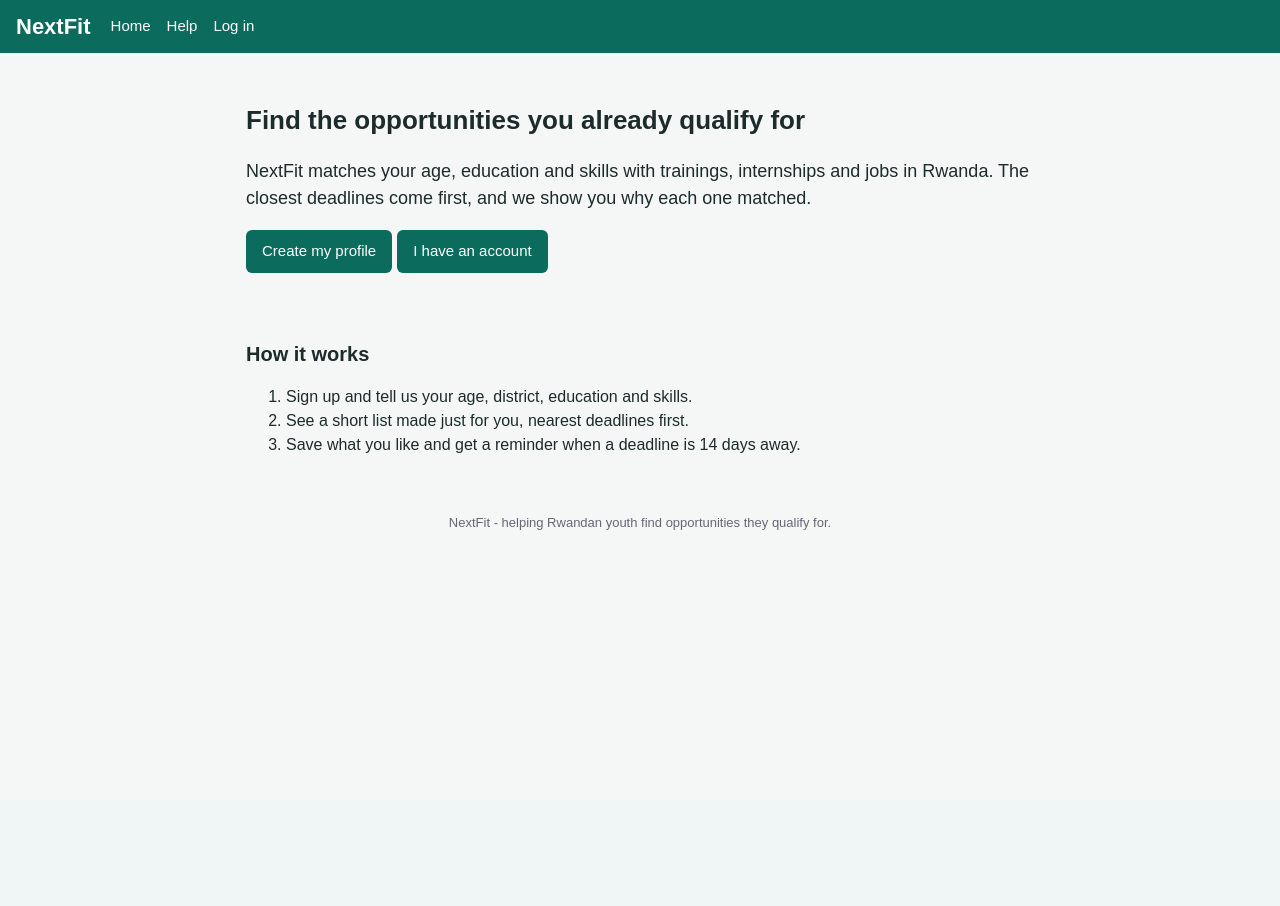
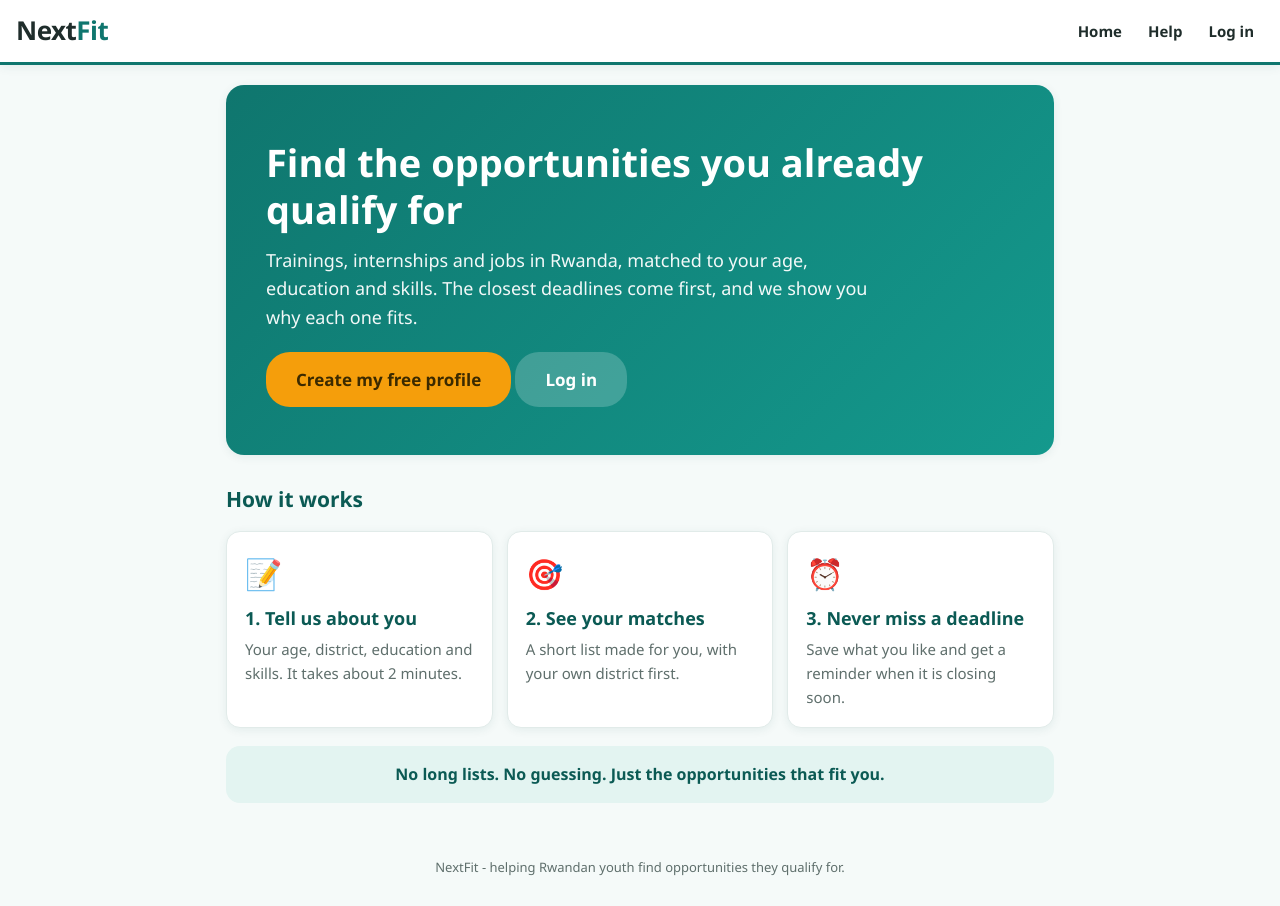
Before and after one commit to Ines-karega/NextFit, a Flask app: page / in a window 1280 px wide. Before the commit the page ends 530 px from the top, so only its background shows below. Run offline with Flask 3, Linux system fonts and the light colour scheme.

Commit message:
Improve look: friendly home page, 60-30-10 colour scheme, softer cards and forms

```diff
--- a/frontend/static/style.css
+++ b/frontend/static/style.css
@@ -1,42 +1,113 @@
-/* Simple, light, phone-first styles (target: under 500 KB, SRS NFR10) */
+/* NextFit styles: simple, friendly, phone-first. No libraries, so pages stay light (SRS NFR10). */
+:root {
+  --green: #0f766e;
+  --green-dark: #0b5a54;
+  --green-soft: #e3f4f1;
+  --amber: #f59e0b;
+  --amber-soft: #fff3d6;
+  --red: #c0392b;
+  --red-soft: #fdeaea;
+  --text: #1f2d2b;
+  --muted: #5f6f6c;
+  --line: #e1ebe9;
+  --bg: #f5faf9;
+  --shadow: 0 2px 10px rgba(15, 80, 72, 0.08);
+}
+
 * { box-sizing: border-box; }
-body { margin: 0; font-family: Arial, Helvetica, sans-serif; background: #f4f7f6; color: #1d2b2a; line-height: 1.5; }
-a { color: #0b6b5d; }
-header { background: #0b6b5d; padding: 10px 16px; display: flex; flex-wrap: wrap; align-items: center; gap: 8px 20px; }
-header a, header .link { color: #fff; text-decoration: none; font-size: 15px; }
-.logo { font-weight: bold; font-size: 22px; }
-nav { display: flex; flex-wrap: wrap; gap: 6px 16px; align-items: center; }
-main { max-width: 820px; margin: 0 auto; padding: 16px; }
-footer { text-align: center; color: #667; font-size: 13px; padding: 24px 16px; }
-h1 { font-size: 26px; margin: 8px 0 12px; }
-h2 { font-size: 20px; margin: 24px 0 8px; }
+body { margin: 0; font-family: "Segoe UI", Roboto, Arial, sans-serif; background: var(--bg); color: var(--text); line-height: 1.6; }
+a { color: var(--green); }
+
+/* ---------- top bar ---------- */
+header { background: #fff; border-bottom: 3px solid var(--green); box-shadow: var(--shadow); padding: 10px 16px; display: flex; flex-wrap: wrap; align-items: center; justify-content: space-between; gap: 6px 20px; position: sticky; top: 0; z-index: 5; }
+.logo { font-weight: 800; font-size: 26px; color: var(--text); text-decoration: none; letter-spacing: -0.5px; }
+.logo span { color: var(--green); }
+nav { display: flex; flex-wrap: wrap; gap: 2px 6px; align-items: center; }
+nav a, nav button.link { color: var(--text); text-decoration: none; font-size: 15px; font-weight: 600; padding: 6px 10px; border-radius: 20px; }
+nav a:hover, nav button.link:hover { background: var(--green-soft); color: var(--green-dark); }
+
+main { max-width: 860px; margin: 0 auto; padding: 20px 16px 8px; }
+footer { text-align: center; color: var(--muted); font-size: 13px; padding: 28px 16px; }
+
+h1 { font-size: 28px; margin: 6px 0 12px; line-height: 1.25; }
+h2 { font-size: 21px; margin: 28px 0 10px; color: var(--green-dark); }
+p { margin: 8px 0; }
+
+/* ---------- buttons ---------- */
+/* Colour plan (60-30-10): 60% neutral backgrounds, 30% green brand colour, 10% amber for actions and alerts */
+button, .button { background: var(--amber); color: #3b2a00; border: 0; border-radius: 24px; padding: 10px 22px; font-size: 15px; font-weight: 700; cursor: pointer; text-decoration: none; display: inline-block; transition: background 0.15s; }
+button:hover, .button:hover { background: #e08e00; }
+button.link { background: none; color: var(--text); border-radius: 20px; padding: 6px 10px; }
+button.link:hover { background: var(--green-soft); }
+button.grey { background: #e9f0ef; color: var(--text); }
+button.grey:hover { background: #d8e5e3; }
+button.red { background: var(--red); color: #fff; }
+button.red:hover { background: #a3301f; }
+.button.grey { background: #e9f0ef; color: var(--text); }
+.button.big { padding: 14px 30px; font-size: 17px; }
 form.inline { display: inline; }
-button, .button { background: #0b6b5d; color: #fff; border: 0; border-radius: 6px; padding: 10px 16px; font-size: 15px; cursor: pointer; text-decoration: none; display: inline-block; }
-button.link { background: none; padding: 0; }
-button.grey { background: #6b7a78; }
-button.red { background: #b3261e; }
-label { display: block; font-weight: bold; margin: 12px 0 4px; }
-input, select, textarea { width: 100%; padding: 10px; font-size: 16px; border: 1px solid #b6c2c0; border-radius: 6px; background: #fff; }
+
+/* ---------- forms ---------- */
+main > form:not(.filters) { background: #fff; border: 1px solid var(--line); border-radius: 14px; padding: 8px 20px 20px; box-shadow: var(--shadow); }
+label { display: block; font-weight: 600; margin: 14px 0 5px; }
+input, select, textarea { width: 100%; padding: 11px 12px; font-size: 16px; border: 1.5px solid #c9d8d5; border-radius: 10px; background: #fff; color: var(--text); font-family: inherit; }
+input:focus, select:focus, textarea:focus { outline: none; border-color: var(--green); box-shadow: 0 0 0 3px rgba(15, 118, 110, 0.15); }
 input[type=checkbox] { width: auto; }
-.check { font-weight: normal; display: inline-block; margin-right: 14px; }
-.error { color: #b3261e; font-size: 14px; margin: 4px 0 0; }
-.flash { padding: 10px 14px; border-radius: 6px; margin: 0 0 12px; }
-.flash.success { background: #d9f2e6; } .flash.error { background: #fbdcd9; } .flash.info { background: #e1ecf7; }
-.card { background: #fff; border: 1px solid #dbe3e1; border-radius: 10px; padding: 14px; margin: 10px 0; }
-.card h3 { margin: 0 0 6px; font-size: 18px; }
-.badge { display: inline-block; font-size: 12px; background: #e3efec; color: #0b6b5d; border-radius: 12px; padding: 2px 10px; margin: 0 4px 4px 0; }
-.badge.warn { background: #fdecc8; color: #7a4b00; } .badge.full { background: #d9f2e6; }
-.urgent { color: #b3261e; font-weight: bold; }
-.reasons { list-style: none; padding: 0; margin: 8px 0; font-size: 14px; }
-.reasons li.yes::before { content: "\2714  "; color: #1a7f4b; }
-.reasons li.no::before { content: "\2716  "; color: #b3261e; }
-.safety { font-size: 12px; color: #6b5b00; background: #fff8dc; padding: 6px 8px; border-radius: 6px; }
-.filters { background: #fff; border: 1px solid #dbe3e1; border-radius: 10px; padding: 10px 14px; }
-.filters .row { display: grid; grid-template-columns: 1fr; gap: 0 12px; }
-.reminder { background: #fff1ee; border-left: 5px solid #b3261e; padding: 10px 14px; border-radius: 6px; margin-bottom: 12px; }
-.hero { padding: 24px 0; }
-.hero p { font-size: 18px; }
-table { width: 100%; border-collapse: collapse; background: #fff; font-size: 14px; }
-th, td { border-bottom: 1px solid #e3e9e8; padding: 8px; text-align: left; vertical-align: top; }
-.table-wrap { overflow-x: auto; }
-@media (min-width: 640px) { .filters .row { grid-template-columns: 1fr 1fr; } }
+.check { font-weight: normal; display: inline-block; margin-right: 16px; }
+.error { color: var(--red); font-size: 14px; margin: 4px 0 0; }
+
+/* ---------- messages ---------- */
+.flash { padding: 12px 16px; border-radius: 10px; margin: 0 0 14px; font-weight: 500; }
+.flash.success { background: #dcf5e8; color: #14532d; }
+.flash.error { background: var(--red-soft); color: #7f1d1d; }
+.flash.info { background: #e3f0fb; color: #1e3a5f; }
+.reminder { background: var(--amber-soft); border-left: 5px solid var(--amber); padding: 12px 16px; border-radius: 10px; margin-bottom: 12px; }
+.urgent { color: var(--red); font-weight: 700; }
+
+/* ---------- opportunity cards ---------- */
+.card { background: #fff; border: 1px solid var(--line); border-left: 5px solid var(--green); border-radius: 14px; padding: 16px 18px; margin: 14px 0; box-shadow: var(--shadow); }
+.card.training { border-left-color: #2563eb; }
+.card.internship { border-left-color: #7c3aed; }
+.card.job { border-left-color: #0891b2; }  /* amber is kept for actions and alerts only */
+.card h3 { margin: 0 0 8px; font-size: 20px; }
+.badge { display: inline-block; font-size: 12.5px; font-weight: 600; background: var(--green-soft); color: var(--green-dark); border-radius: 20px; padding: 3px 11px; margin: 0 4px 6px 0; }
+.badge.full { background: #dcf5e8; color: #14532d; }
+.badge.warn { background: var(--amber-soft); color: #7a4b00; }
+.reasons { list-style: none; padding: 10px 14px; margin: 8px 0; font-size: 14.5px; background: #f7fbfa; border-radius: 10px; }
+.reasons li { padding: 2px 0; }
+.reasons li.yes::before { content: "\2714\00a0\00a0"; color: #15803d; font-weight: bold; }
+.reasons li.no::before { content: "\2716\00a0\00a0"; color: var(--red); font-weight: bold; }
+.safety { font-size: 12.5px; color: #6b5200; background: #fff9e6; padding: 8px 10px; border-radius: 8px; }
+
+/* ---------- search and filters ---------- */
+.filters { background: #fff; border: 1px solid var(--line); border-radius: 14px; padding: 6px 18px 12px; box-shadow: var(--shadow); }
+.filters .row { display: grid; grid-template-columns: 1fr; gap: 0 14px; }
+
+/* ---------- home page ---------- */
+.hero { background: linear-gradient(135deg, var(--green) 0%, #14998d 100%); color: #fff; border-radius: 18px; padding: 36px 24px; margin-bottom: 8px; box-shadow: var(--shadow); }
+.hero h1 { font-size: 32px; color: #fff; }
+.hero p { font-size: 18px; max-width: 620px; opacity: 0.95; }
+.hero .actions { margin-top: 20px; }
+.hero .button.grey { background: rgba(255, 255, 255, 0.2); color: #fff; }
+.hero .button.grey:hover { background: rgba(255, 255, 255, 0.32); }
+.hero .button.grey:hover { background: rgba(255, 255, 255, 0.32); }
+.steps { display: grid; grid-template-columns: 1fr; gap: 14px; margin: 14px 0; }
+.step { background: #fff; border: 1px solid var(--line); border-radius: 14px; padding: 18px; box-shadow: var(--shadow); }
+.step .icon { font-size: 30px; }
+.step h3 { margin: 6px 0 4px; font-size: 18px; color: var(--green-dark); }
+.step p { margin: 0; color: var(--muted); font-size: 15px; }
+.promise { background: var(--green-soft); border-radius: 14px; padding: 16px 20px; margin: 18px 0; text-align: center; font-weight: 600; color: var(--green-dark); }
+
+/* ---------- tables (admin) ---------- */
+.table-wrap { overflow-x: auto; background: #fff; border-radius: 14px; border: 1px solid var(--line); box-shadow: var(--shadow); }
+table { width: 100%; border-collapse: collapse; font-size: 14px; }
+th { background: var(--green-soft); color: var(--green-dark); text-align: left; }
+th, td { padding: 10px 12px; border-bottom: 1px solid var(--line); text-align: left; vertical-align: top; }
+td button { padding: 5px 12px; font-size: 13px; }
+
+@media (min-width: 640px) {
+  .filters .row { grid-template-columns: 1fr 1fr; }
+  .steps { grid-template-columns: repeat(3, 1fr); }
+  .hero { padding: 48px 40px; }
+  .hero h1 { font-size: 38px; }
+}
--- a/frontend/templates/_card.html
+++ b/frontend/templates/_card.html
@@ -1,7 +1,7 @@
 {# One opportunity card. m = match result, saved = list of saved ids, next_url = where to return #}
 {% macro card(m, saved, next_url, show_status=false) %}
 {% set o = m['opp'] %}
-<div class="card">
+<div class="card {{ o['type'] | lower }}">
   <h3>{{ o['title'] }}</h3>
   <span class="badge">{{ TYPE_LABEL[o['type']] }}</span>
   <span class="badge">{{ MODE_LABEL[o['work_mode']] }}</span>
--- a/frontend/templates/base.html
+++ b/frontend/templates/base.html
@@ -8,7 +8,7 @@
 </head>
 <body>
   <header>
-    <a class="logo" href="{{ url_for('home') }}">NextFit</a>
+    <a class="logo" href="{{ url_for('home') }}">Next<span>Fit</span></a>
     <nav>
       <a href="{{ url_for('home') }}">Home</a>
       {% if user and user['role'] == 'SEEKER' %}
--- a/frontend/templates/dashboard.html
+++ b/frontend/templates/dashboard.html
@@ -2,7 +2,8 @@
 {% from "_card.html" import card, filters with context %}
 {% block title %}My matches{% endblock %}
 {% block content %}
-<h1>My matches</h1>
+<h1>Hello, {{ user['name'].split()[0] }}!</h1>
+<p>Here are the opportunities that fit you.</p>
 
 {% for r in reminders %}
   <div class="reminder">
--- a/frontend/templates/home.html
+++ b/frontend/templates/home.html
@@ -3,14 +3,19 @@
 {% block content %}
 <div class="hero">
   <h1>Find the opportunities you already qualify for</h1>
-  <p>NextFit matches your age, education and skills with trainings, internships and jobs in Rwanda. The closest deadlines come first, and we show you why each one matched.</p>
-  <p><a class="button" href="{{ url_for('signup') }}">Create my profile</a>
-     <a class="button grey" href="{{ url_for('login') }}">I have an account</a></p>
+  <p>Trainings, internships and jobs in Rwanda, matched to your age, education and skills. The closest deadlines come first, and we show you why each one fits.</p>
+  <div class="actions">
+    <a class="button big" href="{{ url_for('signup') }}">Create my free profile</a>
+    <a class="button grey big" href="{{ url_for('login') }}">Log in</a>
+  </div>
 </div>
+
 <h2>How it works</h2>
-<ol>
-  <li>Sign up and tell us your age, district, education and skills.</li>
-  <li>See a short list made just for you, nearest deadlines first.</li>
-  <li>Save what you like and get a reminder when a deadline is 14 days away.</li>
-</ol>
+<div class="steps">
+  <div class="step"><div class="icon">&#128221;</div><h3>1. Tell us about you</h3><p>Your age, district, education and skills. It takes about 2 minutes.</p></div>
+  <div class="step"><div class="icon">&#127919;</div><h3>2. See your matches</h3><p>A short list made for you, with your own district first.</p></div>
+  <div class="step"><div class="icon">&#9200;</div><h3>3. Never miss a deadline</h3><p>Save what you like and get a reminder when it is closing soon.</p></div>
+</div>
+
+<div class="promise">No long lists. No guessing. Just the opportunities that fit you.</div>
 {% endblock %}
```
